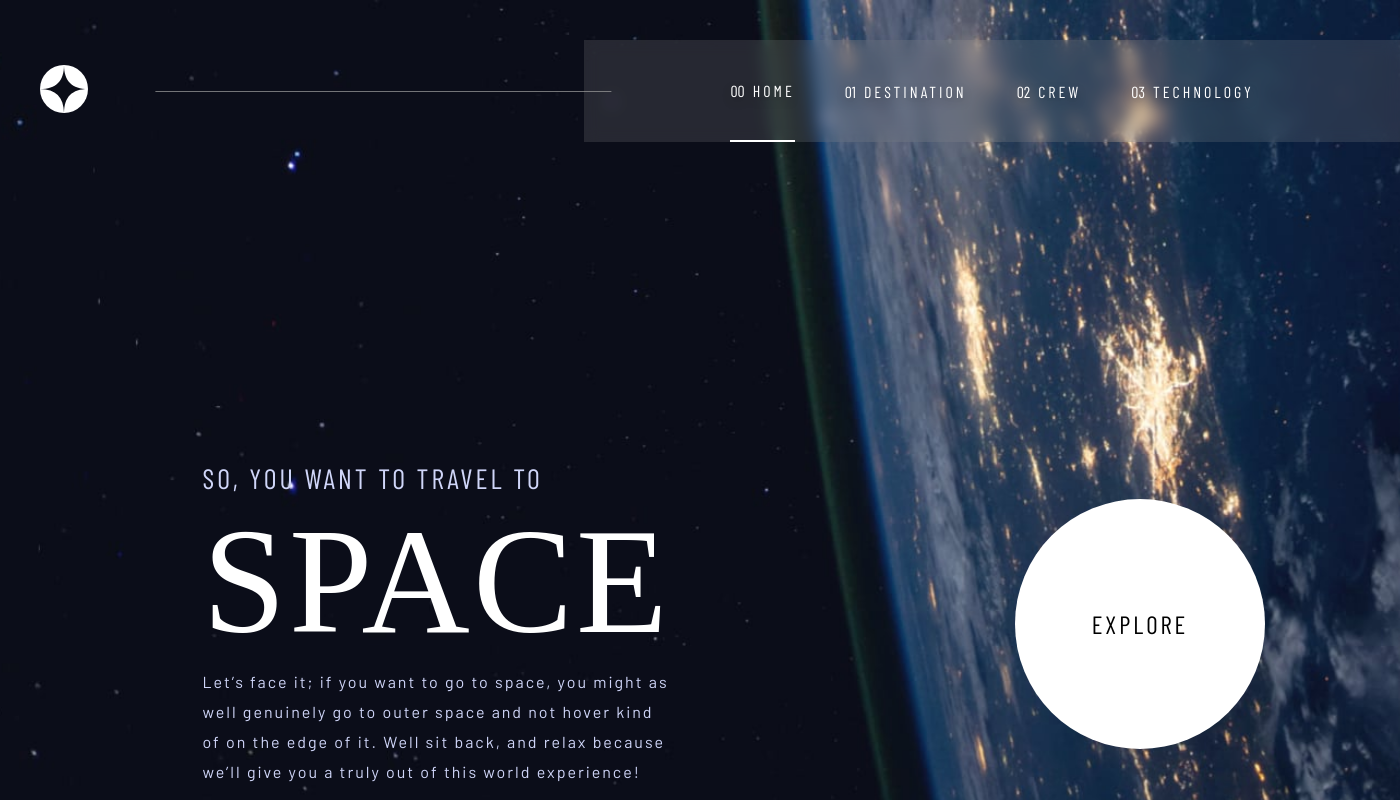
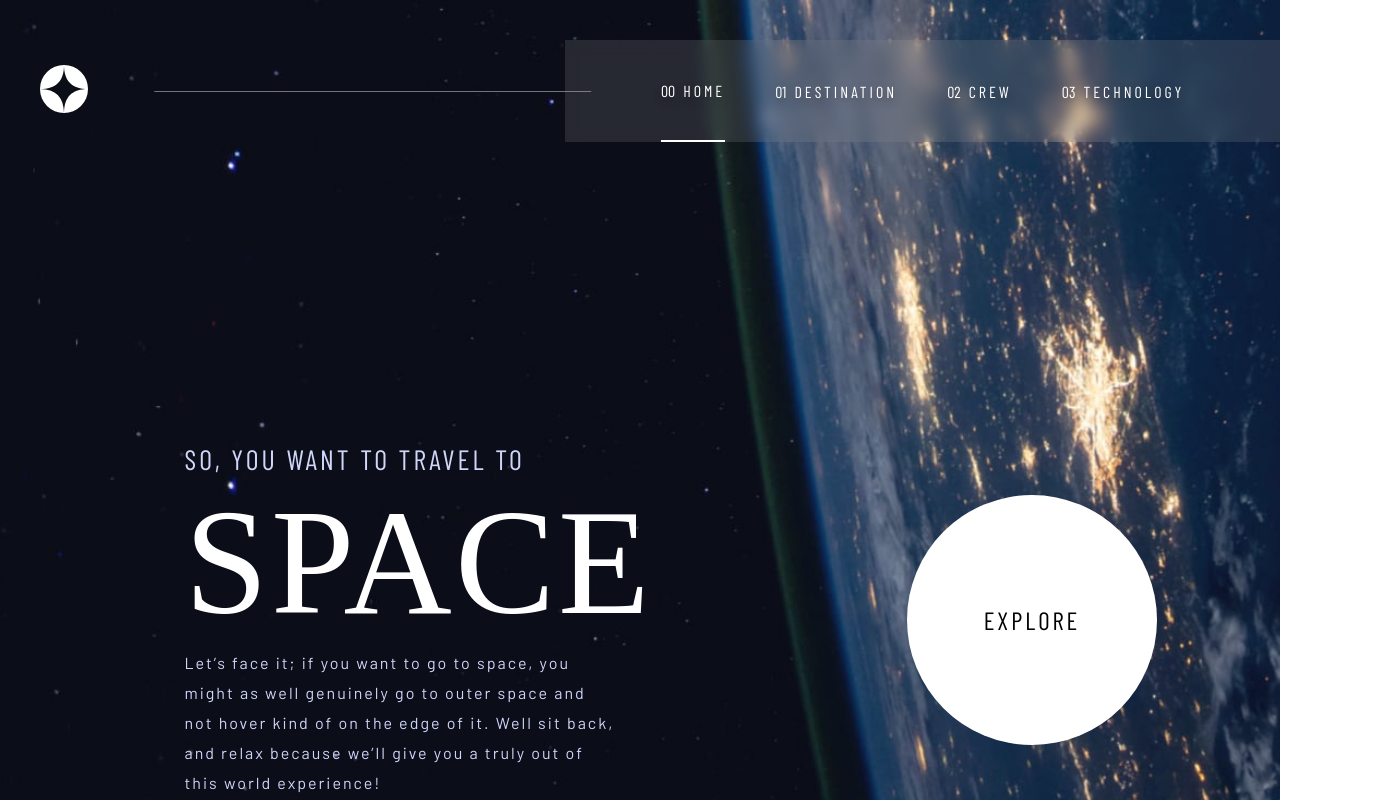
Before and after one commit to parvathyvd/React-space-tourism-website, a React (Create React App) app: page / in a window 1280 px wide. Shown: the top 800 px of the page, 1400 px wide, since content can reach past the window. Built offline with nearby package versions, Linux system fonts and the light colour scheme; a web font is replaced by a local one.

Commit message:
Changed the width to max-width

```diff
--- a/src/App.css
+++ b/src/App.css
@@ -541,7 +541,7 @@ width: 60%;
     padding: 0 1rem;
   }
  }
- @media screen and (min-width: 1500px) {
+ /* @media screen and (min-width: 1500px) {
    .small__heading-crew{
      padding-left: 12%;
    }
@@ -551,7 +551,7 @@ width: 60%;
     padding-left: 10%;
   }
 }
-
+  */
 
 /********Technology*********/
 
--- a/src/index.css
+++ b/src/index.css
@@ -21,7 +21,7 @@ html{
 
 body{
   font-size: 1.6rem;
-  min-width: 140rem;
+  max-width: 140rem;
   height: 100vh;
   margin: 0 auto;
 }
```
